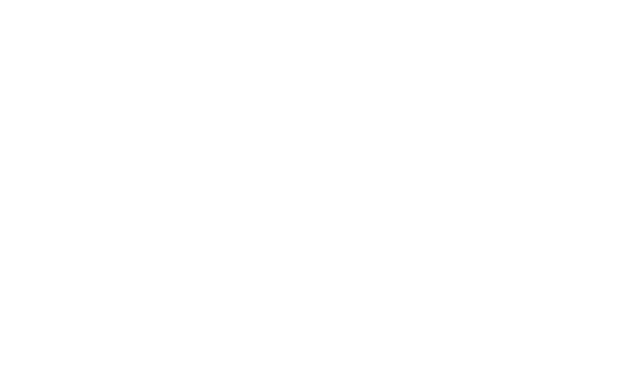
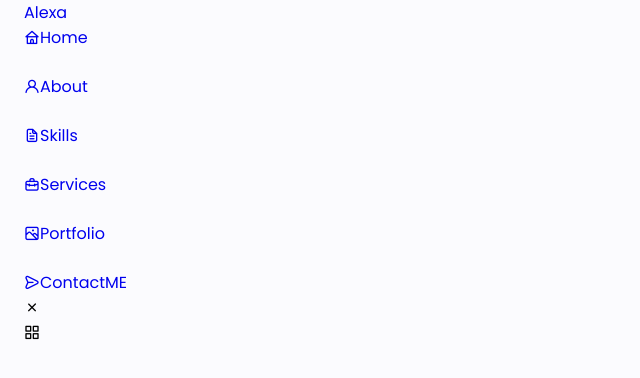
Before and after one commit to Zinal-Patel/My_Portfolio, a plain HTML site: page index.html in a window 1280 px wide. Shown: the whole page, without its empty margins (0-640 px from the left). Drawn offline with nearby package versions, Linux system fonts and the light colour scheme; a web font is replaced by a local one.

Commit message:
Header Componets Set!

```diff
--- a/index.html
+++ b/index.html
@@ -14,7 +14,54 @@
 <body>
 
     <!-- Header Start -->
+    <header class="header" id="header">
+        <nav class="nav container">
+            <a href="#" class="nav-logo">Alexa</a>
 
+            <div class="nav-menu" id="nav-menu-id">
+                <ul class="nav-list grid">
+                    <li class="nav-item">
+                        <a href="#home" class="nav-link">
+                            <i class="uil uil-home"></i>Home
+                        </a>
+                    </li>
+                    <li class="nav-item">
+                        <a href="#About" class="nav-link">
+                            <i class="uil uil-user"></i>About
+                        </a>
+                    </li>
+                    <li class="nav-item">
+                        <a href="#Skills" class="nav-link">
+                            <i class="uil uil-file-alt"></i>Skills
+                        </a>
+                    </li>
+                    <li class="nav-item">
+                        <a href="#Services" class="nav-link">
+                            <i class="uil uil-briefcase-alt"></i>Services
+                        </a>
+                    </li>
+                    <li class="nav-item">
+                        <a href="#Portfolio" class="nav-link">
+                            <i class="uil uil-scenery"></i>Portfolio
+                        </a>
+                    </li>
+                    <li class="nav-item">
+                        <a href="#Contact" class="nav-link">
+                            <i class="uil uil-message"></i>ContactME
+                        </a>
+                    </li>
+                </ul>
+                <i class="uil uil-times" id="nav-close"></i>
+            </div>
+
+            <div class="nav-btns">
+                <div class="nav-toggle" id="nav-toggle-id">
+                    <i class="uil uil-apps"></i>
+                </div>
+            </div>
+
+        </nav>
+    </header>
     <!-- Header End -->
 
 </body>
--- a/style.css
+++ b/style.css
@@ -70,3 +70,47 @@
             --h3-font-size: 1.25rem;
         }
     }
+
+
+/* Base  */
+
+/* '*' is a universal selector and the styling is applied to all the elements. Usually used to reset the default styling of the elements */
+
+*{
+    box-sizing: border-box;
+    padding: 0;
+    margin: 0;
+}
+
+html{
+    scroll-behavior: smooth;
+}
+
+body{
+    margin: 0 0 var(--header-height) 0;
+    font-family: var(--body-font-family);
+    font-size:var(--medium-font-size);
+    background-color: var(--body-color);
+}
+
+ul{
+    list-style: none;
+}
+
+a{
+    text-decoration: none;
+}
+
+
+/* Layout */
+
+.container{
+    max-width: 768px;
+    margin-left: var(--mb-1-50);
+    margin-right: var(--mb-1-50);
+}
+
+.grid{
+    display: grid;
+    gap: 1.5rem;
+}
```
